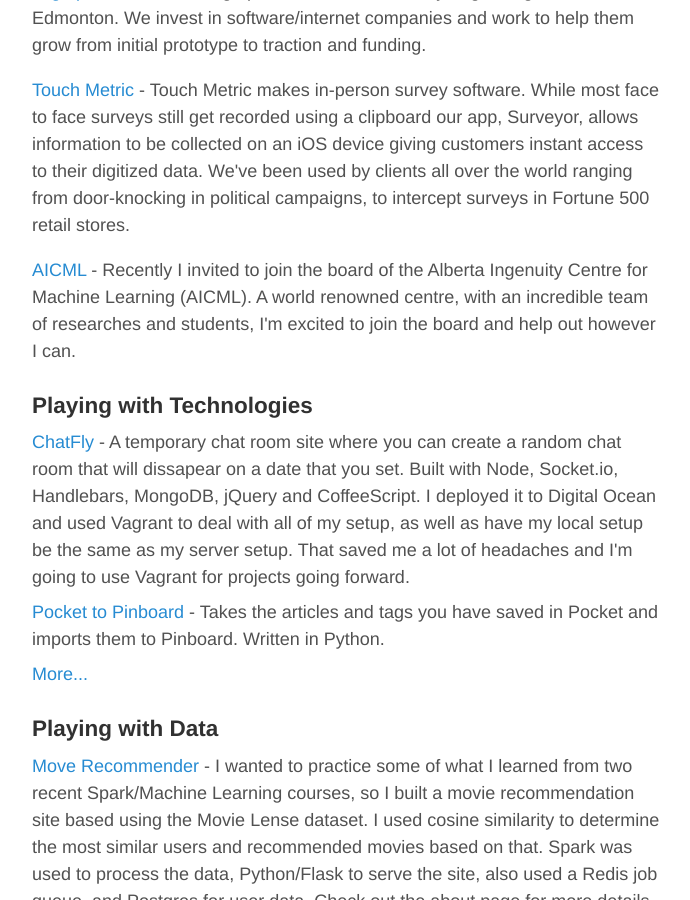
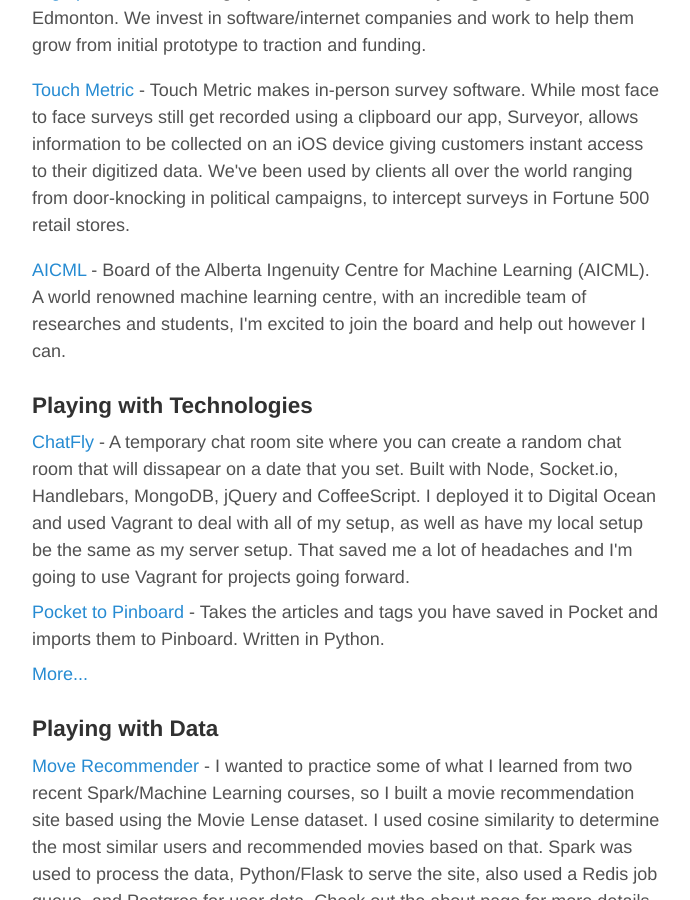
Before and after one commit to camlinke/camlinke.github.io, a Jekyll site: the page built from index.html, in a window 1280 px wide and 900 px high, scrolled down 690 px. Shown: the whole window, without its empty margins (293-983 px from the left). Built offline with Jekyll 4.4.1, drawn with Linux system fonts in a browser that asks for light colours; nearby versions of some CDN libraries; the list of posts is cut into pages by our own code.

```diff
--- a/index.html
+++ b/index.html
@@ -19,7 +19,7 @@
 <p><a href="http://startupedmonton.com">Startup Edmonton</a> - In 2009 I founded Startup Edmonton with <a href="https://www.linkedin.com/in/kenbautista">Ken Bautista</a> to help build the startup community in Edmonton. What started as a side project for us has grown into a full fledged non-profit with 14,000 sq/ft of space in downtown Edmonton, hundreds of events, meetups, hackathons, and an incredible growing community and thriving startup ecosystem.</p>
 <p><a href="http://flightpathventures.com">Flightpath Ventures</a> - Flightpath Ventures is an early angel stage fund based in Edmonton. We invest in software/internet companies and work to help them grow from initial prototype to traction and funding.</p>
 <p><a href="http://touchmetric.com">Touch Metric</a> - Touch Metric makes in-person survey software. While most face to face surveys still get recorded using a clipboard our app, Surveyor, allows information to be collected on an iOS device giving customers instant access to their digitized data. We've been used by clients all over the world ranging from door-knocking in political campaigns, to intercept surveys in Fortune 500 retail stores.</p>
-<p><a href="http://aicml.ca">AICML</a> - Recently I invited to join the board of the Alberta Ingenuity Centre for Machine Learning (AICML). A world renowned centre, with an incredible team of researches and students, I'm excited to join the board and help out however I can.</p>
+<p><a href="http://aicml.ca">AICML</a> - Board of the Alberta Ingenuity Centre for Machine Learning (AICML). A world renowned machine learning centre, with an incredible team of researches and students, I'm excited to join the board and help out however I can.</p>
 
 <h3>Playing with Technologies</h3>
 <ul class="frontpage-list descriptive">
```
